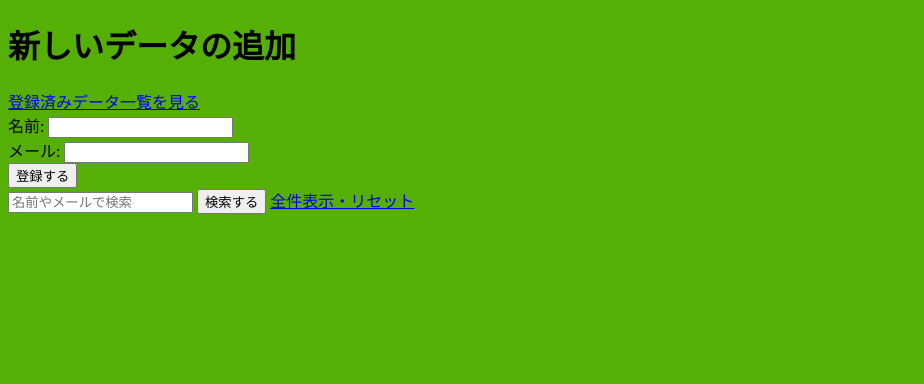
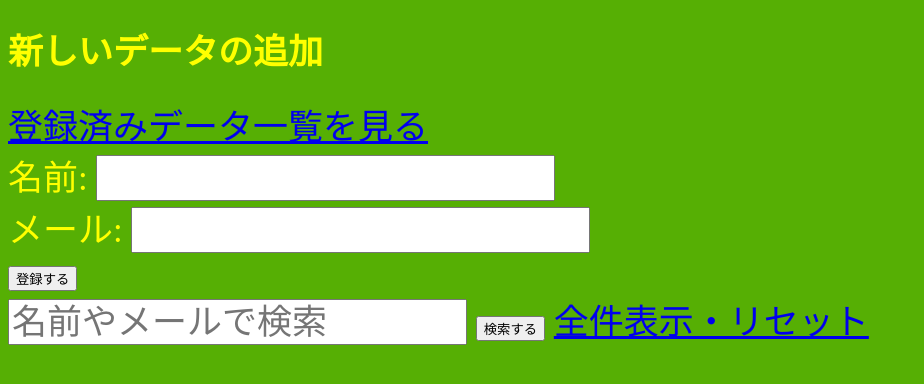
Before and after one commit to tcsutego897-code/Web_apps, a PHP site: page / in a window 1280 px wide. Shown: the top 384 px of the page, without its empty margins (0-924 px from the left). Run offline with PHP 8.4, Linux system fonts and the light colour scheme.

Commit message:
Update style.css

```diff
--- a/style.css
+++ b/style.css
@@ -1,6 +1,6 @@
 @charset "UTF-8";
 /* ここからCSSコードを記述 */
-p{
+h1,div,label,input,br,form{
    color: yellow;
    font-size:35px;
 }
```
